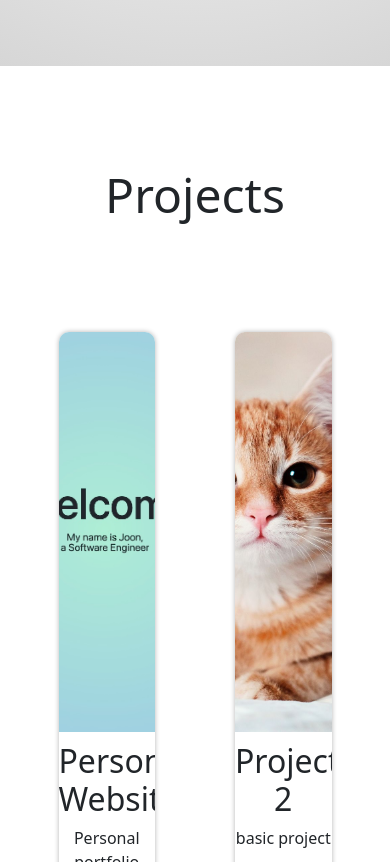
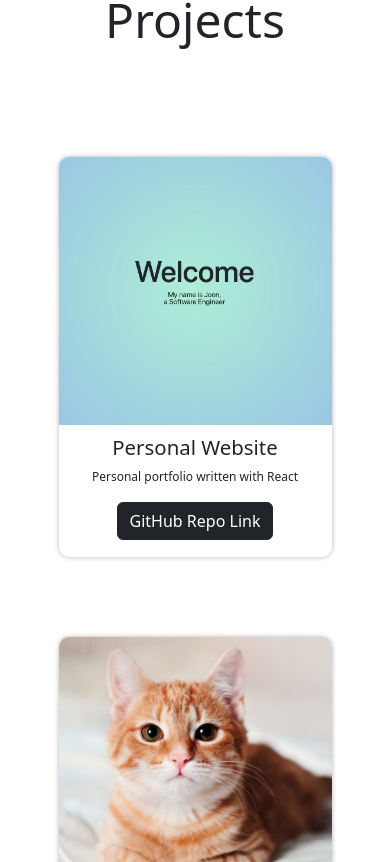
Before and after one commit to joonhyoo/personal-react, a React (Vite) app: page / in a window 390 px wide. Shown: the part 1622-2484 px from the top of the page. Built offline with nearby package versions, Linux system fonts and the light colour scheme.

Commit message:
updated whole site to be mobile friendly

```diff
--- a/src/About.tsx
+++ b/src/About.tsx
@@ -14,6 +14,7 @@ function About() {
           technologies.
         </p>
       </div>
+      <div className="about-heading"></div>
     </div>
   );
 }
--- a/src/about.css
+++ b/src/about.css
@@ -1,5 +1,4 @@
 .about-container {
-  height: 100vh;
   background: rgb(255,255,255);
   background: radial-gradient(circle, rgba(255,255,255,1) 0%, rgba(214,214,214,1) 100%);
 }
@@ -18,7 +17,10 @@
   box-shadow: 0px 0px 5px rgba(0, 0, 0, 0.2);
   margin: auto;
   padding: 30px;
-  font-size: 1.3em;
   border-radius: 5px;
   width: 80%;
 }
+
+.about-container p {
+  font-size: 1.3em;
+}
--- a/src/project.css
+++ b/src/project.css
@@ -1,10 +1,19 @@
 .project {
-  /* border: 1px solid black; */
+  border-radius: 10px;
+  overflow: auto;
+  box-shadow: 0px 0px 5px rgba(0, 0, 0, 0.3);
+  transition: all 150ms ease-in-out;
+  width: 70%;
+  height: 400px;
+  margin: auto;
+}
+
+/* .project {
   border-radius: 10px;
   overflow: hidden;
   box-shadow: 0px 0px 5px rgba(0, 0, 0, 0.3);
   transition: all 150ms ease-in-out;
-}
+} */
 
 .project:hover {
   cursor: crosshair;
@@ -12,16 +21,16 @@
 }
 
 .project_image {
-  height: 25em;
+  height: 67%;
   width: 100%;
   object-fit: cover;
 }
 
 .project_title {
-  font-size: 2em;
+  font-size: 1.7em;
 }
 
 .project_info {
+  font-size: 0.75em;
   margin-top: 10px;
-  margin-bottom: 15px;
 }
--- a/src/projects.css
+++ b/src/projects.css
@@ -8,9 +8,15 @@
 }
 
 .projects {
+  display: grid;
+  grid-template-columns: 1fr;
+  gap: 5em;
+}
+
+/* .projects {
   margin: auto;
   width: 70%;
   display: grid;
   grid-template-columns: 1fr 1fr;
   gap: 5em;
-}
+} */
```
